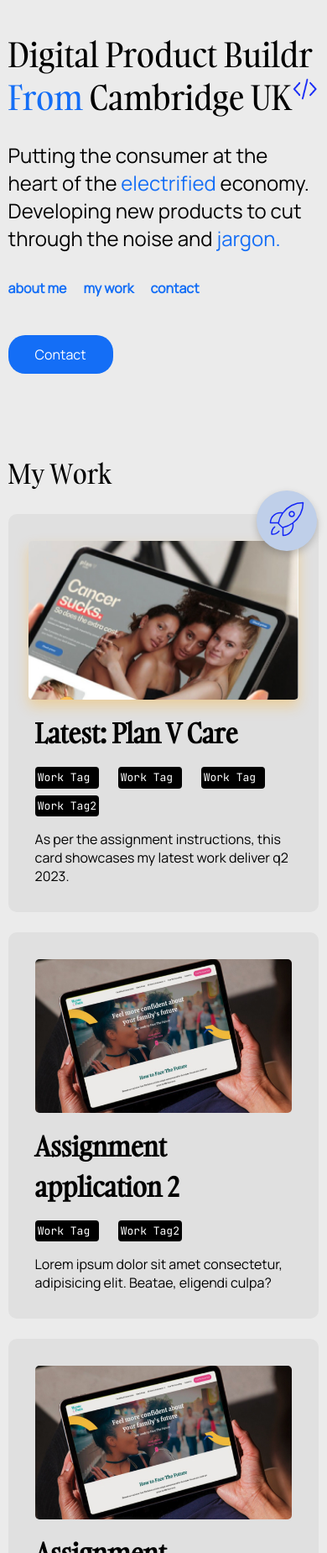
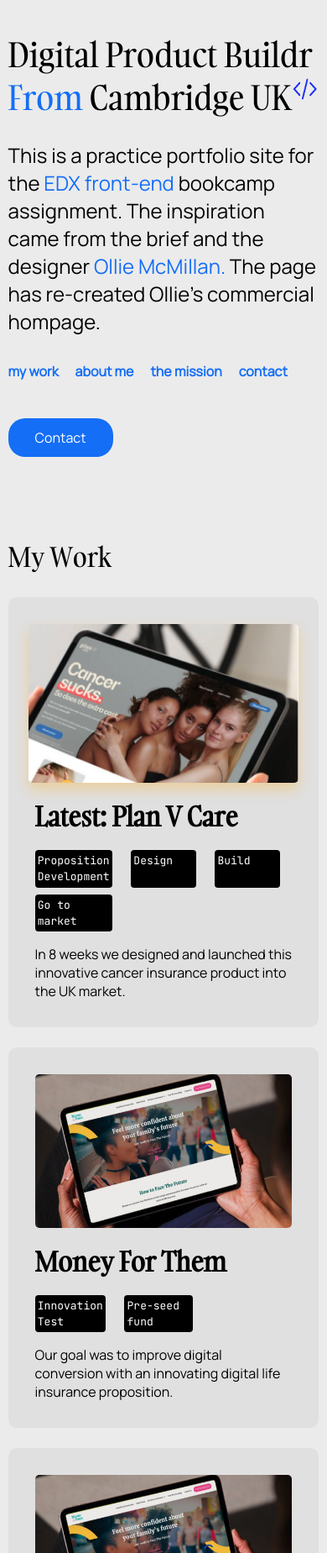
Before and after one commit to johndck/week2assignment, a plain HTML site: page index.html in a window 390 px wide. Shown: the part 151-2000 px from the top of the page at 84% size. Drawn offline with Linux system fonts and the light colour scheme.

Commit message:
fixed responsive issues

```diff
--- a/assets/style.css
+++ b/assets/style.css
@@ -16,7 +16,6 @@
     url("../fonts/gambarino/Gambarino-Regular.woff") format("woff"),
     url("../fonts/gambarino/Gambarino-Regular.ttf") format("truetype");
   font-weight: 500;
-  font-display: swap;
   font-style: normal;
 }
 
@@ -33,7 +32,6 @@
   font-family: "JetBrainsMono";
   src: url("../fonts/jet/JetBrainsMono-Regular.ttf") format("truetype");
   font-weight: 500;
-  font-display: swap;
   font-style: regular;
 }
 
@@ -48,11 +46,11 @@
   --tagtext: white;
   --tagcolor: black;
   --sitecontrastblue: rgba(191, 207, 233, 1);
-  --latestIcon: pink;
 
   background: var(--sitebackground);
   font-size: 16px;
   box-sizing: border-box;
+  scroll-behavior: smooth;
 }
 
 /* resetting everything in the browser */
@@ -83,11 +81,14 @@ h2,
   margin-top: 1.5rem;
 }
 
-/* check if this is being used */
-
 h3 {
   font-family: "Gambarino-Regular", serif;
   font-size: 2rem;
+}
+
+h4 {
+  font-family: "JetBrainsMono", serif;
+  font-size: 0.815rem;
 }
 
 .container {
@@ -137,7 +138,7 @@ h3 {
   left: 36rem;
 }
 
-.hero .title-blue {
+.title-blue {
   color: var(--siteblue);
 }
 
@@ -345,6 +346,10 @@ h3 {
   margin-right: 0.3125rem;
 }
 
+.work-img:hover {
+  scale: 1.02;
+}
+
 /* CSS for the mission section */
 
 .mission {
@@ -410,10 +415,6 @@ h3 {
 
 /* CSS for scaling the picture on hover */
 
-.work-img:hover {
-  scale: 1.02;
-}
-
 /* Media queries to make the site responsive */
 
 /* 1024 */
@@ -455,7 +456,7 @@ h3 {
   }
 
   .container {
-    max-width: 46.875rem;
+    max-width: 45rem;
   }
 
   .profile-pic {
@@ -503,7 +504,7 @@ h3 {
   }
 
   #latest-application::after {
-    left: 42rem;
+    left: 40rem;
   }
 
   .tag-container .work-tag {
@@ -582,7 +583,47 @@ h3 {
   }
 }
 
-/* 480 */
+/* between 769 & 1023 don't display the rocket icon */
+
+@media screen and (min-width: 769px) and (max-width: 1023px) {
+  #latest-application::after {
+    display: none;
+  }
+  /* Styles for devices between 600px and 900px */
+}
+
+@media screen and (min-width: 501px) and (max-width: 767px) {
+  #latest-application::after {
+    display: none;
+  }
+  /* Styles for devices between 600px and 900px */
+}
+
+@media screen and (min-width: 415px) and (max-width: 499px) {
+  #latest-application::after {
+    display: none;
+  }
+}
+
+@media screen and (min-width: 386px) and (max-width: 413px) {
+  #latest-application::after {
+    display: none;
+  }
+}
+
+@media screen and (min-width: 326px) and (max-width: 384px) {
+  #latest-application::after {
+    display: none;
+  }
+}
+
+@media screen and (min-width: 0px) and (max-width: 324px) {
+  #latest-application::after {
+    display: none;
+  }
+}
+
+/* Styles for devices between 600px and 900px */
 
 @media screen and (max-width: 500px) {
   h1 {
--- a/index.html
+++ b/index.html
@@ -44,14 +44,15 @@
         <h2>Digital Product Buildr</h2>
         <h2 class="hero-icon"><span class="title-blue">From</span> Cambridge UK</h2>
         <p class="hero-text">
-          Putting the consumer at the heart of the <span class="title-blue">electrified</span> economy. Developing new products to cut through the noise and <span class="title-blue">jargon.</span>
+          This is a practice portfolio site for the <span class="title-blue">EDX front-end </span> bookcamp assignment. The inspiration came from the brief and the designer<span class="title-blue"> Ollie McMillan.</span> The page has re-created Ollie's commercial hompage.
         </p>
 
         <!-- Adding in a div for section navigation links within the page-->
 
         <div class="nav-page-sections">
+          <a href="#portfolio" class="navlinks">my work</a>
           <a href="#sectionaboutme" class="navlinks">about me</a>
-          <a href="#portfolio" class="navlinks">my work</a>
+          <a href="#mission" class="navlinks">the mission</a>
           <a href="#contactfooter"class="navlinks">contact</a>
         </div>
 
@@ -89,14 +90,14 @@
                 <!-- holding container for work description-->
                 <h3>Latest: Plan V Care</h3>
                 <div class="tag-container">
-                  <p class="work-tag">Work Tag</p>
-                  <p class="work-tag">Work Tag</p>
-                  <p class="work-tag">Work Tag</p>
-                  <p class="work-tag">Work Tag2</p>
+                  <p class="work-tag">Proposition Development</p>
+                  <p class="work-tag">Design</p>
+                  <p class="work-tag">Build</p>
+                  <p class="work-tag">Go to market</p>
                 </div>
 
                 <p class="work-description">
-                  As per the assignment instructions, this card showcases my latest work deliver q2 2023.
+                  In 8 weeks we designed and launched this innovative cancer insurance product into the UK market.
                 </p>
               </div>
             </div>
@@ -115,15 +116,14 @@
               />
               <div class="work-explanation">
                 <!-- holding container for work description-->
-                <h3>Assignment application 2</h3>
+                <h3>Money For Them </h3>
                 <div class="tag-container">
-                  <p class="work-tag">Work Tag</p>
-                  <p class="work-tag">Work Tag2</p>
+                  <p class="work-tag">Innovation Test</p>
+                  <p class="work-tag">Pre-seed fund</p>
                 </div>
 
                 <p class="work-description">
-                  Lorem ipsum dolor sit amet consectetur, adipisicing elit.
-                  Beatae, eligendi culpa?
+                  Our goal was to improve digital conversion with an innovating digital life insurance proposition.
                 </p>
               </div>
             </div>
@@ -142,15 +142,14 @@
               />
               <div class="work-explanation">
                 <!-- holding container for work description-->
-                <h3>Assignment application 3</h3>
+                <h3>My next project</h3>
                 <div class="tag-container">
-                  <p class="work-tag">Work Tag</p>
-                  <p class="work-tag">Work Tag2</p>
+                  <p class="work-tag">Challenger brand</p>
+                  <p class="work-tag">Start-up</p>
                 </div>
 
                 <p class="work-description">
-                  Lorem ipsum dolor sit amet consectetur, adipisicing elit.
-                  Beatae, eligendi culpa?
+                  To find a way to accelerate the significant domestic decarbonisation.
                 </p>
               </div>
             </div>
@@ -169,14 +168,14 @@
               />
               <div class="work-explanation">
                 <!-- holding container for work description-->
-                <h3>Assignment application 4</h3>
+                <h3>A final assignment</h3>
                 <div class="tag-container">
-                  <p class="work-tag">Work Tag</p>
-                  <p class="work-tag">Work Tag2</p>
+                  <p class="work-tag">React</p>
+                  <p class="work-tag">Google Cloud</p>
                 </div>
 
                 <p class="work-description">
-                  As per the assignment instructions, this card showcases my latest work deliver q2 2023.
+                  The intention is to build a full-stack application.
                 </p>
               </div>
             </div>
@@ -199,10 +198,10 @@
 
           <div class="about-me-wrap" id="sectionaboutme">
             <h2>About me</h2>
-            <p class="about-summary">Lorem ipsum dolor sit amet consectetur adipisicing elit. Eos impedit fugit aliquam nulla, laborum illo.</p>
-            <p class="about-detail">Lorem, ipsum dolor sit amet consectetur adipisicing elit. Nulla aperiam, reiciendis repellendus iste sunt commodi.</p>
-            <p class="about-detail">Lorem, ipsum dolor sit amet consectetur adipisicing elit.Lorem, ipsum dolor sit amet consectetur adipisicing elit.</p>
-            <p class="about-detail">Lorem, ipsum dolor sit amet consectetur adipisicing elit.Lorem, ipsum dolor sit amet consectetur adipisicing elit. </p>
+            <p class="about-summary">There is no short cut to growing a business. It takes extreme levels of energy. The market decides if you are good enough.</p>
+            <p class="about-detail">Keep building and putting your ideas in front of customers .</p>
+            <p class="about-detail">Keep turning up each day. Again and again and again. Keep asking have you done enough. Have you tried everything, really?</p>
+            <p class="about-detail">Pay attention to the detail and know what you are doing and where you are making assumptions. </p>
 
           </div>
 
@@ -277,12 +276,12 @@
       <section class="container mission">
 
         <!-- Set up the grid to hold this section -->
-        <div class="mission-container">
+        <div class="mission-container" id="mission">
         <!-- Will contain 2 sections-->
         <!-- Item1-->
         <div class="mission-text">
-          <h4>My mission</h4>
-          <h2>A headline about the <span class="title-blue">future.</span>
+          <h4>Future direction</h4>
+          <h2>We have to build our way to growth. <span class="title-blue">No shortcuts.</span>
           </h2>
           <p class="mission-details">This section needs to cover your work intent for the next decade and what you will and will not be doing.</p>
           <a href="#" class="contact-btn">Find out more</a>
@@ -308,6 +307,7 @@
 
       <div>
         <p class="container version">v 0.1.01.03.5</p>
+        <p class="container version">Design inspired by Ollie McMillan.</p>
       </div>
 
     </footer>
```
